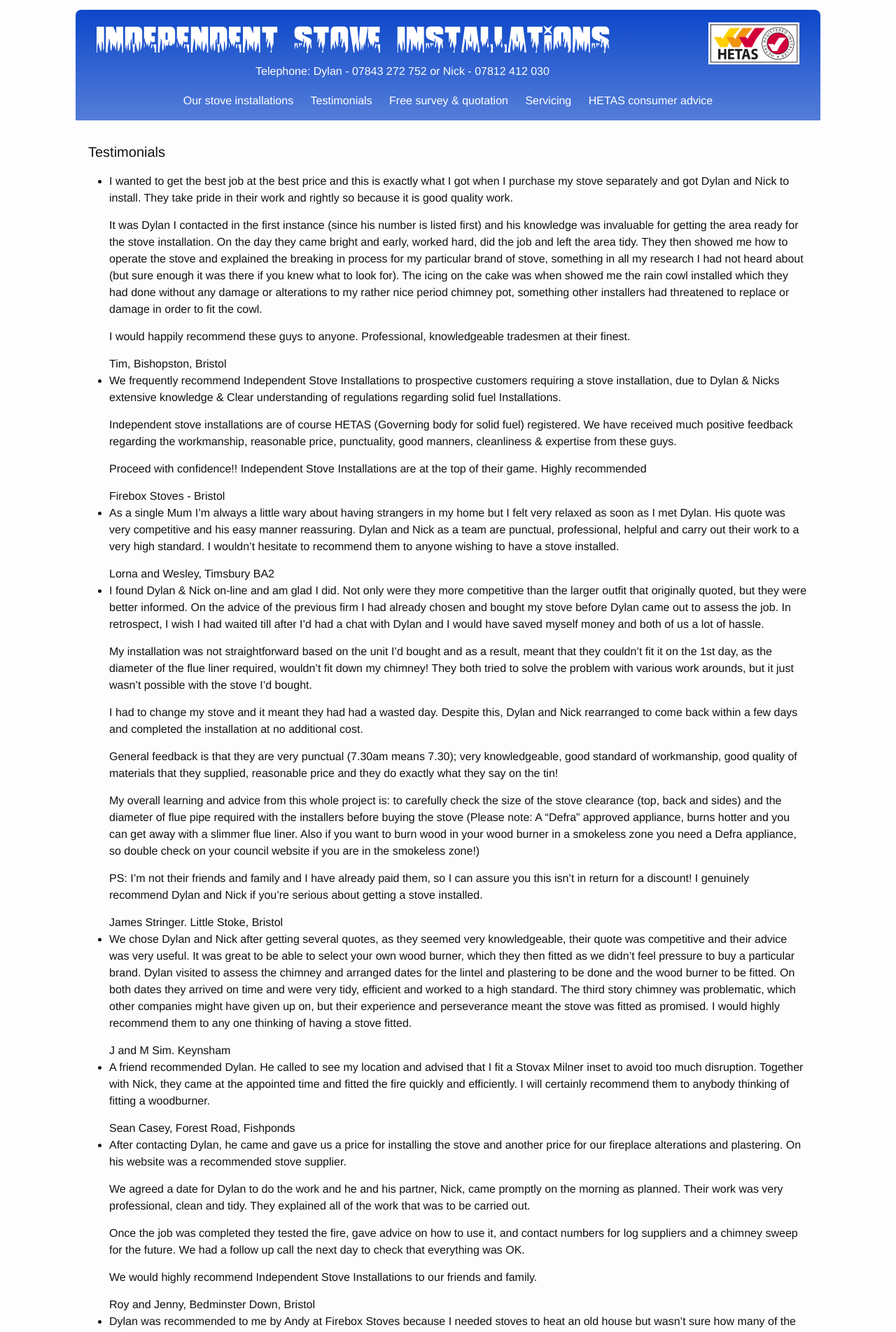
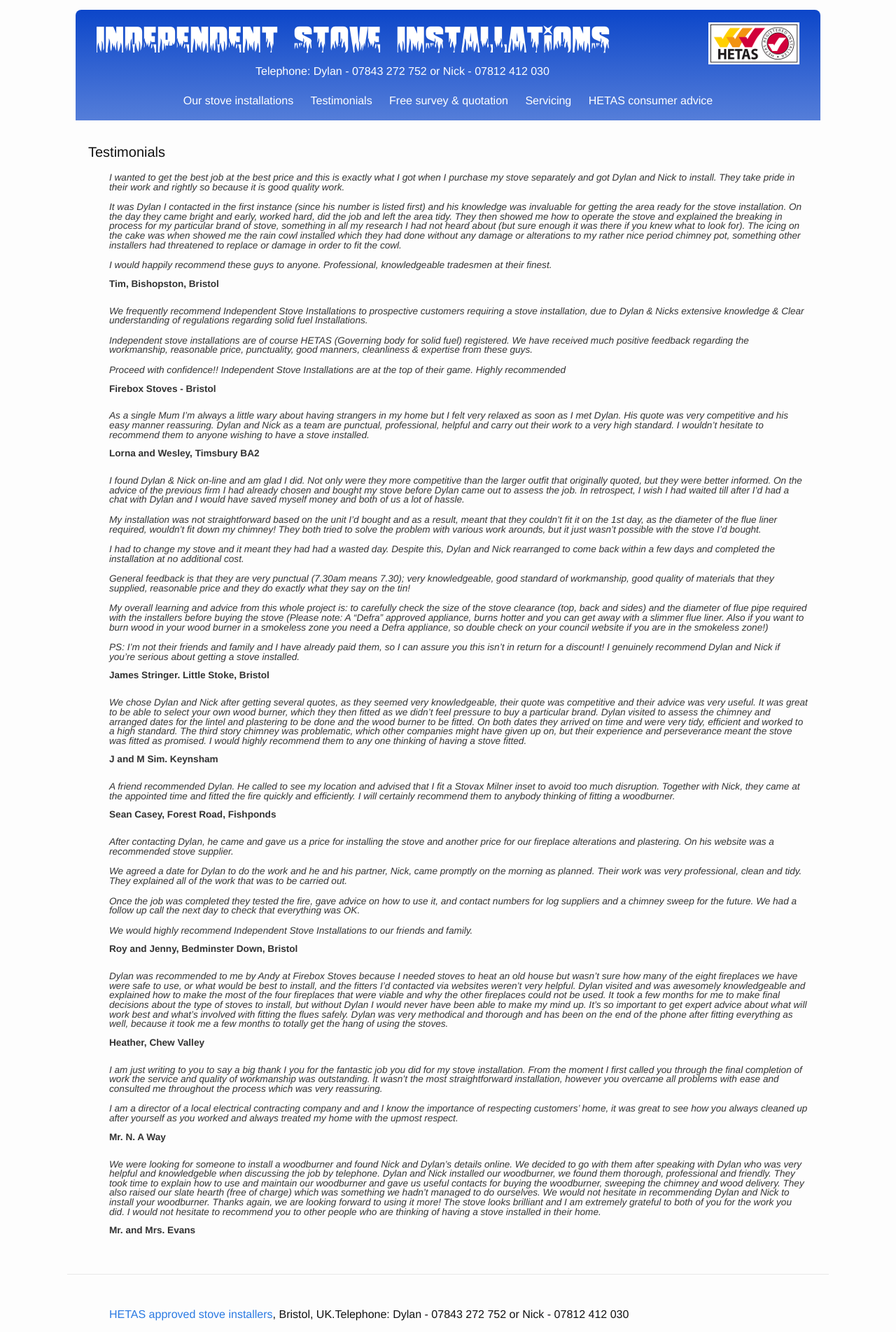
Before and after one commit to steventux/independentstoveinstallations, a Jekyll site: the page built from testimonials.html, in a window 1280 px wide. Shown: the top 1903 px of the page at 70% size. Built offline with Jekyll 4.4.1, drawn with Linux system fonts in a browser that asks for light colours.

Commit message:
Fix some image styles

```diff
--- a/_data/servicing.yml
+++ b/_data/servicing.yml
@@ -7,3 +7,6 @@
   - Door glass
   - Fire cement
   - Paintwork touch
+image:
+  url: /images/stove-servicing.jpg
+  title: Get your stove serviced regularly
--- a/_sass/_layout.scss
+++ b/_sass/_layout.scss
@@ -18,6 +18,22 @@
    .page-content {
      width: 100%;
    }
+}
+
+/** page-body with image */
+.servicing {
+  .page-body {
+    ul {
+      margin-left: 295px;
+    }
+  }
+}
+.home {
+  .page-body {
+    ul {
+      margin-left: 265px;
+    }
+  }
 }
 
 /**
@@ -318,6 +334,26 @@
   transform: translateY(-50%);
 }
 
+.testimonials {
+  ul {
+    list-style-type: none;
+    .testimonial {
+      font-size: 0.85em;
+      margin-bottom: 26px;
+      color: #333;
+
+      .testimonial-body {
+        line-height: 1;
+        font-style: italic;
+      }
+      .testimonial-author {
+        line-height: 0.8;
+        font-weight: bold;
+      }
+    }
+  }
+}
+
 /**
  * Recent installations
  *
--- a/index.html
+++ b/index.html
@@ -8,7 +8,7 @@
     <h1 class="page-heading">{{ page.title }}</h1>
     <div class="page-image">
       <a href="/recent-installations/" title="{{ site.data.index.image.title }}">
-        <img src="{{ site.data.index.image.url }}"/>
+        <img src="{{ site.data.index.image.url }}" alt="{{ site.data.image.title }}"/>
       </a>
     </div>
     <div class="page-body">{{ site.data.index.body | markdownify }}</div>
--- a/servicing.html
+++ b/servicing.html
@@ -7,6 +7,9 @@
 <article>
   <div class="servicing">
     <h1 class="page-heading">{{ page.title}}</h1>
-    <div>{{ site.data.servicing.body | markdownify }}</div>
+    <div class="page-image">
+      <img src="{{ site.data.servicing.image.url }}" alt="{{ site.data.servicing.image.alt }}"/>
+    </div>
+    <div class="page-body">{{ site.data.servicing.body | markdownify }}</div>
   </div>
 </article>
```
Also changed, not shown: _data/index.yml (+6 -5 lines).
